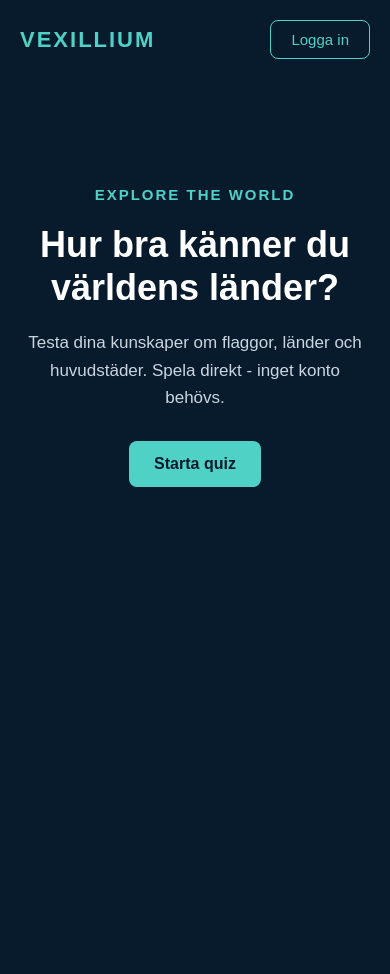
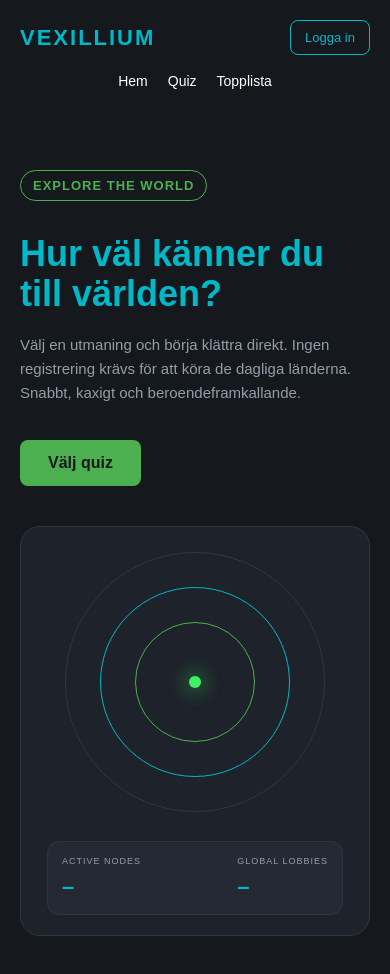
Before and after one commit to donne41/Vexillium, a Vue app in the folder frontend/: page /quiz/1 in a window 390 px wide. Shown: the top 974 px of the page. Before the commit the page ends 844 px from the top, so only its background shows below. Built offline with nearby package versions, Linux system fonts and the light colour scheme.

Commit message:
Add navbar and hero section

```diff
--- a/frontend/src/App.vue
+++ b/frontend/src/App.vue
@@ -1,32 +1,14 @@
 <script setup>
+import Navbar from './components/Navbar.vue'
+import HeroSection from './components/HeroSection.vue'
 </script>
 
 <template>
   <div class="app">
-    <header class="navbar">
-      <h1>VEXILLIUM</h1>
-
-      <nav>
-        <a href="#">Hem</a>
-        <a href="#">Quiz</a>
-        <a href="#">Topplista</a>
-        <button>Logga in</button>
-      </nav>
-    </header>
+    <Navbar />
 
     <main>
-      <section class="hero">
-        <p>EXPLORE THE WORLD</p>
-
-        <h2>Hur bra känner du världens länder?</h2>
-
-        <p>
-          Testa dina kunskaper om flaggor, länder och huvudstäder.
-          Spela direkt - inget konto behövs.
-        </p>
-
-        <button>Starta quiz</button>
-      </section>
+      <HeroSection />
     </main>
   </div>
 </template>
--- a/frontend/src/assets/main.css
+++ b/frontend/src/assets/main.css
@@ -1,3 +1,19 @@
+
+/* Gemensamma färger */
+
+:root {
+    --background: #15181C;
+    --section: #1A1F26;
+    --card: #1E222A;
+    --border: #2F3643;
+    --teal: #00B8C8;
+    --green: #4CAF50;
+    --text: #FFFFFF;
+    --muted: #939EA9;
+}
+
+/* Grundinställningar */
+
 * {
     box-sizing: border-box;
 }
@@ -10,149 +26,16 @@ body {
 
 body {
     font-family: Arial, sans-serif;
-    background-color: #081b2c;
+    background-color: var(--background);
+    color: var(--text);
 }
 
-#app {
+#app,
+.app {
     min-height: 100vh;
 }
 
-.app {
-    min-height: 100vh;
-    background-color: #081b2c;
-    color: white;
-}
-
-.navbar {
-    max-width: 1200px;
-    margin: 0 auto;
-    padding: 24px 30px;
-    display: flex;
-    justify-content: space-between;
-    align-items: center;
-}
-
-.navbar h1 {
-    margin: 0;
-    color: #4fd1c5;
-    font-size: 26px;
-    letter-spacing: 2px;
-}
-
-.navbar nav {
-    display: flex;
-    align-items: center;
-    gap: 28px;
-}
-
-.navbar a {
-    color: white;
-    text-decoration: none;
-    font-size: 16px;
-}
-
-.navbar a:hover {
-    color: #4fd1c5;
-}
-
-.navbar button {
-    padding: 10px 20px;
-    background-color: transparent;
-    color: #4fd1c5;
-    border: 1px solid #4fd1c5;
-    border-radius: 8px;
-    font-size: 15px;
+button {
+    font-family: inherit;
     cursor: pointer;
 }
-
-.navbar button:hover {
-    background-color: #4fd1c5;
-    color: #081b2c;
-}
-
-.hero {
-    min-height: 550px;
-    padding: 40px 20px;
-    display: flex;
-    flex-direction: column;
-    justify-content: center;
-    align-items: center;
-    text-align: center;
-}
-
-.hero > p:first-child {
-    margin-bottom: 10px;
-    color: #4fd1c5;
-    font-size: 15px;
-    font-weight: bold;
-    letter-spacing: 2px;
-}
-
-.hero h2 {
-    max-width: 800px;
-    margin-top: 10px;
-    margin-bottom: 20px;
-    font-size: 52px;
-    line-height: 1.2;
-}
-
-.hero h2 + p {
-    max-width: 600px;
-    margin: 0;
-    color: #cbd5e1;
-    font-size: 19px;
-    line-height: 1.6;
-}
-
-.hero button {
-    margin-top: 30px;
-    padding: 15px 30px;
-    background-color: #4fd1c5;
-    color: #081b2c;
-    border: none;
-    border-radius: 8px;
-    font-size: 17px;
-    font-weight: bold;
-    cursor: pointer;
-}
-
-.hero button:hover {
-    background-color: #81e6d9;
-}
-
-/* Mobil */
-@media (max-width: 700px) {
-    .navbar {
-        padding: 20px;
-    }
-
-    .navbar h1 {
-        font-size: 22px;
-    }
-
-    .navbar nav {
-        gap: 10px;
-    }
-
-    .navbar nav a {
-        display: none;
-    }
-
-    .hero {
-        min-height: 500px;
-        padding: 30px 20px;
-    }
-
-    .hero h2 {
-        font-size: 36px;
-    }
-
-    .hero h2 + p {
-        font-size: 17px;
-    }
-
-    .hero button {
-        padding: 14px 25px;
-        font-size: 16px;
-    }
-}
--- /dev/null
+++ b/frontend/src/components/HeroSection.css
@@ -0,0 +1,257 @@
+
+/* Hero */
+
+.hero {
+    padding: 80px 32px;
+}
+
+.hero-content {
+    max-width: 1300px;
+    min-height: 420px;
+    margin: auto;
+    display: flex;
+    justify-content: space-between;
+    align-items: center;
+    gap: 60px;
+}
+
+.hero-text {
+    flex: 1;
+    min-width: 0;
+}
+
+.hero-label {
+    display: inline-block;
+    padding: 7px 12px;
+    color: var(--green);
+    border: 1px solid var(--green);
+    border-radius: 20px;
+    font-size: 13px;
+    font-weight: bold;
+    letter-spacing: 1px;
+}
+
+.hero h2 {
+    max-width: 650px;
+    margin: 20px 0;
+    color: var(--teal);
+    font-size: 56px;
+    line-height: 1.1;
+}
+
+.hero-description {
+    max-width: 570px;
+    color: var(--muted);
+    font-size: 16px;
+    line-height: 1.6;
+}
+
+.play-button {
+    margin-top: 20px;
+    padding: 14px 28px;
+    background: var(--green);
+    color: var(--background);
+    border: none;
+    border-radius: 8px;
+    font-size: 16px;
+    font-weight: bold;
+}
+
+.play-button:hover {
+    background: #62c566;
+}
+
+/* Quizkategorier */
+
+.quiz-categories {
+    max-width: 420px;
+    margin-top: 24px;
+    padding: 24px;
+    background: var(--card);
+    border: 1px solid var(--border);
+    border-radius: 12px;
+}
+
+.quiz-categories h3 {
+    margin: 0 0 16px;
+    font-size: 20px;
+}
+
+.category-buttons {
+    display: flex;
+    flex-wrap: wrap;
+    gap: 10px;
+}
+
+.category-buttons button {
+    padding: 12px 20px;
+    background: var(--teal);
+    color: var(--background);
+    border: none;
+    border-radius: 8px;
+    font-size: 15px;
+    font-weight: bold;
+}
+
+.category-buttons button:hover {
+    background: #00d0df;
+}
+
+/* Cirkelgrafik */
+
+.hero-graphic {
+    position: relative;
+    width: 400px;
+    height: 470px;
+    flex-shrink: 0;
+    display: flex;
+    justify-content: center;
+    align-items: flex-start;
+    padding-top: 25px;
+    background: var(--card);
+    border: 1px solid var(--border);
+    border-radius: 20px;
+    overflow: hidden;
+}
+
+.circle {
+    border-radius: 50%;
+    display: flex;
+    justify-content: center;
+    align-items: center;
+}
+
+.circle-one {
+    width: 300px;
+    height: 300px;
+    border: 1px solid var(--border);
+}
+
+.circle-two {
+    width: 220px;
+    height: 220px;
+    border: 1px solid var(--teal);
+}
+
+.circle-three {
+    width: 140px;
+    height: 140px;
+    border: 1px solid var(--green);
+}
+
+.circle-center {
+    width: 12px;
+    height: 12px;
+    background: #3DF066;
+    border-radius: 50%;
+    box-shadow: 0 0 20px #3DF066;
+}
+
+/* Informationsruta */
+
+.graphic-stats {
+    position: absolute;
+    bottom: 20px;
+    left: 50%;
+    transform: translateX(-50%);
+    width: 85%;
+    padding: 20px;
+    display: flex;
+    justify-content: space-between;
+    gap: 15px;
+    background: #242933;
+    border: 1px solid var(--border);
+    border-radius: 12px;
+}
+
+.stat-item {
+    display: flex;
+    flex-direction: column;
+    gap: 8px;
+}
+
+.stat-item span {
+    color: var(--muted);
+    font-size: 11px;
+    letter-spacing: 1px;
+}
+
+.stat-item strong {
+    color: var(--teal);
+    font-size: 22px;
+}
+
+/* Surfplatta */
+
+@media (max-width: 900px) {
+    .hero-content {
+        flex-direction: column;
+        align-items: stretch;
+        gap: 40px;
+    }
+
+    .hero h2 {
+        font-size: 44px;
+    }
+
+    .hero-graphic {
+        width: 100%;
+        max-width: 400px;
+        margin: auto;
+    }
+}
+
+/* Mobil */
+
+@media (max-width: 600px) {
+    .hero {
+        padding: 48px 20px;
+    }
+
+    .hero h2 {
+        font-size: 36px;
+    }
+
+    .hero-description {
+        font-size: 15px;
+    }
+
+    .hero-graphic {
+        height: 410px;
+    }
+
+    .circle-one {
+        width: 260px;
+        height: 260px;
+    }
+
+    .circle-two {
+        width: 190px;
+        height: 190px;
+    }
+
+    .circle-three {
+        width: 120px;
+        height: 120px;
+    }
+
+    .quiz-categories {
+        padding: 16px;
+    }
+
+    .category-buttons {
+        flex-direction: column;
+    }
+
+    .category-buttons button {
+        width: 100%;
+    }
+
+    .graphic-stats {
+        padding: 14px;
+    }
+
+    .stat-item span {
+        font-size: 9px;
+    }
+}
--- /dev/null
+++ b/frontend/src/components/HeroSection.vue
@@ -0,0 +1,78 @@
+
+<script setup>
+import { ref } from 'vue'
+import './HeroSection.css'
+
+const showCategories = ref(false)
+</script>
+
+<template>
+  <section class="hero">
+    <div class="hero-content">
+
+      <!-- Text till vänster -->
+      <div class="hero-text">
+
+        <p class="hero-label">
+          EXPLORE THE WORLD
+        </p>
+
+        <h2>Hur väl känner du till världen?</h2>
+
+        <p class="hero-description">
+          Välj en utmaning och börja klättra direkt. Ingen registrering krävs för att köra de
+          dagliga länderna. Snabbt, kaxigt och beroendeframkallande.
+        </p>
+
+        <button
+            class="play-button"
+            @click="showCategories = !showCategories"
+        >
+          Välj quiz
+        </button>
+
+        <!-- Visas endast när användaren klickar -->
+        <div v-if="showCategories" class="quiz-categories">
+
+          <h3>Välj kategori</h3>
+
+          <div class="category-buttons">
+            <button>Flaggor</button>
+            <button>Huvudstäder</button>
+            <button>Länder</button>
+          </div>
+
+        </div>
+      </div>
+
+      <!-- Cirkelgrafik till höger -->
+      <div class="hero-graphic">
+
+        <div class="circle circle-one">
+          <div class="circle circle-two">
+            <div class="circle circle-three">
+              <div class="circle-center"></div>
+            </div>
+          </div>
+        </div>
+
+        <!-- Informationsruta utan teststatistik -->
+        <div class="graphic-stats">
+
+          <div class="stat-item">
+            <span>ACTIVE NODES</span>
+            <strong>–</strong>
+          </div>
+
+          <div class="stat-item">
+            <span>GLOBAL LOBBIES</span>
+            <strong>–</strong>
+          </div>
+
+        </div>
+
+      </div>
+
+    </div>
+  </section>
+</template>
--- /dev/null
+++ b/frontend/src/components/Navbar.css
@@ -0,0 +1,85 @@
+
+/* Navigation */
+
+.navbar {
+    max-width: 1300px;
+    margin: 0 auto;
+    padding: 24px 30px;
+}
+
+.navbar-content {
+    display: flex;
+    justify-content: space-between;
+    align-items: center;
+    gap: 24px;
+}
+
+.navbar h1 {
+    margin: 0;
+    color: var(--teal);
+    font-size: 26px;
+    letter-spacing: 2px;
+}
+
+.navbar nav {
+    display: flex;
+    align-items: center;
+    gap: 28px;
+}
+
+.navbar a {
+    color: var(--text);
+    text-decoration: none;
+    font-size: 16px;
+}
+
+.navbar a:hover {
+    color: var(--teal);
+}
+
+.login-button {
+    padding: 10px 20px;
+    background: transparent;
+    color: var(--teal);
+    border: 1px solid var(--teal);
+    border-radius: 8px;
+    font-size: 15px;
+}
+
+.login-button:hover {
+    background: var(--teal);
+    color: var(--background);
+}
+
+/* Mobil */
+
+@media (max-width: 600px) {
+    .navbar {
+        padding: 20px;
+    }
+
+    .navbar-content {
+        flex-wrap: wrap;
+        gap: 18px;
+    }
+
+    .navbar h1 {
+        font-size: 22px;
+    }
+
+    .navbar nav {
+        order: 3;
+        width: 100%;
+        justify-content: center;
+        gap: 20px;
+    }
+
+    .navbar a {
+        font-size: 14px;
+    }
+
+    .login-button {
+        padding: 9px 14px;
+        font-size: 13px;
+    }
+}
--- /dev/null
+++ b/frontend/src/components/Navbar.vue
@@ -0,0 +1,24 @@
+
+<script setup>
+import './Navbar.css'
+</script>
+
+<template>
+  <header class="navbar">
+    <div class="navbar-content">
+
+      <h1>VEXILLIUM</h1>
+
+      <nav>
+        <a href="#">Hem</a>
+        <a href="#">Quiz</a>
+        <a href="#">Topplista</a>
+      </nav>
+
+      <button class="login-button">
+        Logga in
+      </button>
+
+    </div>
+  </header>
+</template>
```
